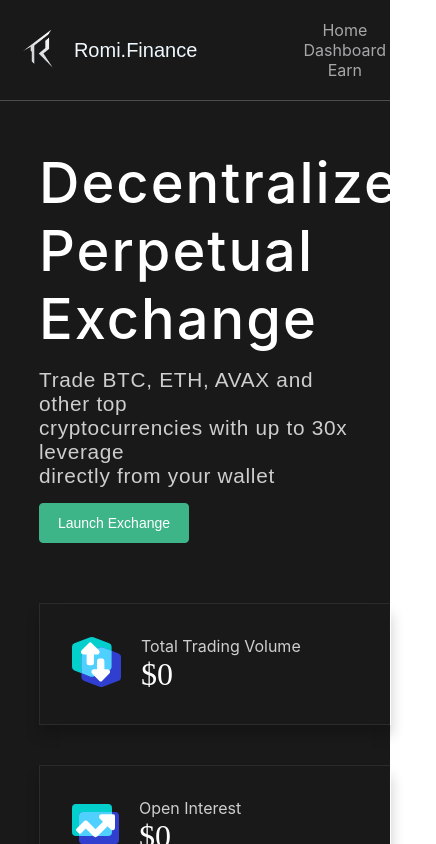
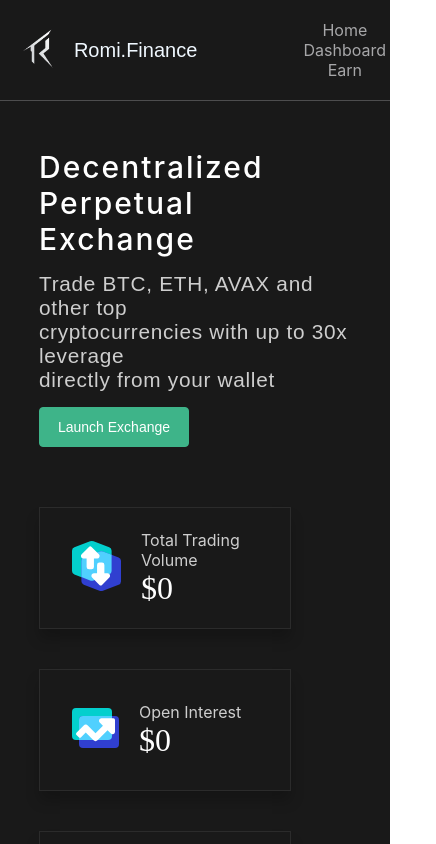
Before and after one commit to iamlokanath/PixelBridgesAssignment, a React (Create React App) app: page / in a window 390 px wide. Shown: the top 844 px of the page, 436 px wide, since content can reach past the window. Built offline with nearby package versions, Linux system fonts and the light colour scheme.

Commit message:
home page responsive updated

```diff
--- a/src/components/css/Home.css
+++ b/src/components/css/Home.css
@@ -91,3 +91,13 @@
         flex-direction: column;
     }
 }
+
+
+@media only screen and (max-width: 450px) {
+.home-heading{
+    font-size: 30px;
+}
+.home-card1{
+    width: 250px;
+}
+}
```
